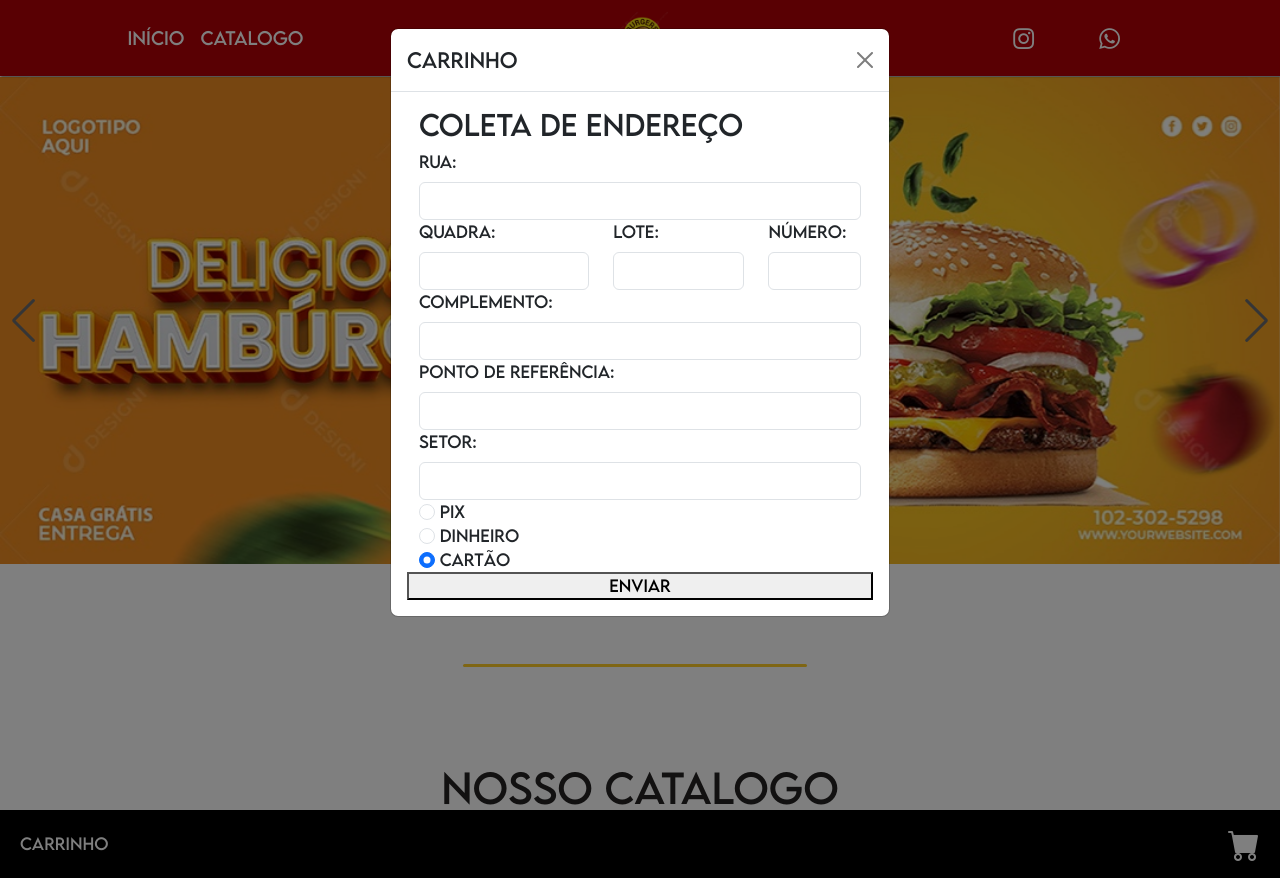
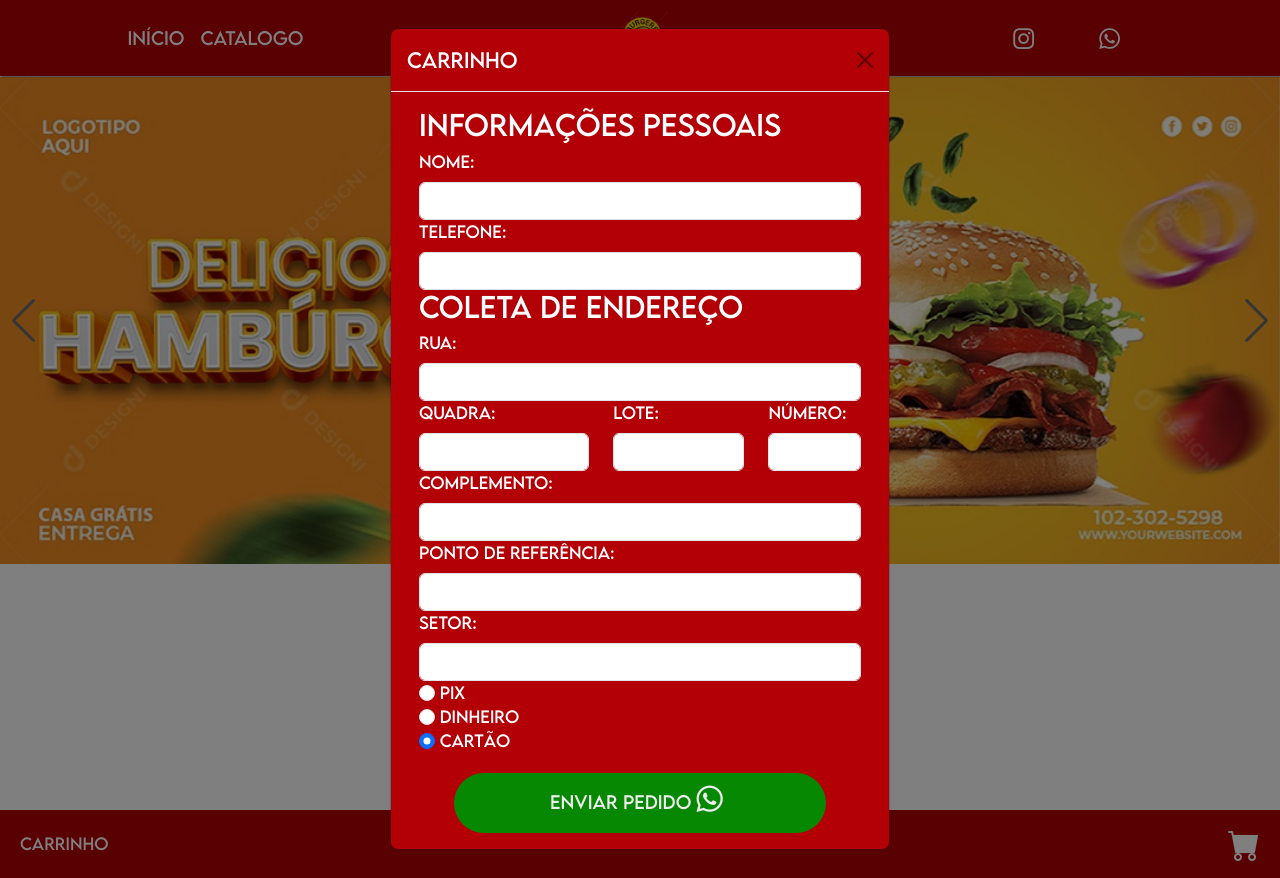
Before and after one commit to GleidistonJR/Junior-Food, a PHP site: page / in a window 1280 px wide, after a click on "Carrinho". Run offline with PHP 8.4, Linux system fonts and the light colour scheme.

Commit message:
nome e tell, e um pouco de css no modal

```diff
--- a/componentes/carrinho-bottom.html
+++ b/componentes/carrinho-bottom.html
@@ -21,27 +21,41 @@
             </div>
             <div class="modal-body">
                 <div class="container">
-                    <h3>Coleta de Endereço</h3>
                     <form id="addressForm" class="row" action="enviar-msg.php" method="post">
+
+
+                        <h3>Informações Pessoais</h3>
+
+                        <div class="col-12">
+                            <label for="nome" class="form-label">Nome:</label>
+                            <input type="text" class="form-control" id="nome" name="nome" required>
+                        </div>
+                        <div class="col-12">
+                            <label for="tel" class="form-label">Telefone:</label>
+                            <input type="number" class="form-control" id="tel" name="tel" required>
+                        </div>
+
+
+                        <h3>Coleta de Endereço</h3>
+
                         <div class="col-12">
                             <label for="rua" class="form-label">Rua:</label>
                             <input type="text" class="form-control" id="rua" name="rua" required>
                         </div>
 
-
                         <div class="col-5">
                             <label for="quadra" class="form-label ">Quadra:</label>
-                            <input type="text" class="form-control" id="quadra" name="quadra" required>
+                            <input type="number" class="form-control" id="quadra" name="quadra" required>
                         </div>
 
                         <div class="col-4">
                             <label for="lote" class="form-label">Lote:</label>
-                            <input type="text" class="form-control" id="lote" name="lote" required>
+                            <input type="number" class="form-control" id="lote" name="lote" required>
                         </div>
 
                         <div class="col-3">
                             <label for="numero" class="form-label">Número:</label>
-                            <input type="text" class="form-control" id="numero" name="numero">
+                            <input type="number" class="form-control" id="numero" name="numero">
                         </div>
 
                         <div class="col-12">
@@ -77,7 +91,7 @@
 
 
 
-                        <button type="submit">Enviar</button>
+                        <button class="enviar" type="submit">Enviar Pedido <i class="bi bi-whatsapp"></i></button>
                     </form>
                 </div>
             </div>
--- a/css/carrinho-bottom.css
+++ b/css/carrinho-bottom.css
@@ -20,3 +20,23 @@
     color: var(--letra-carrinho-bottom);
     font-size: 2em;
 }
+
+.modal-carrinho .modal-content{
+    background-color: var(--back-carrinho-bottom);
+    color: var(--letra-carrinho-bottom);
+}
+.modal-carrinho .modal-content button.enviar{
+    border-radius: 50px;
+    background-color: #078803;
+    padding: 5px 15px 15px 8px;
+    width: 80%;
+    border: none;
+    box-shadow: none;
+    margin-left: 10%;
+    color: #eee;
+    font-size: 1.1em;
+    margin-top: 20px;
+}
+.modal-carrinho .modal-content button.enviar i{
+    font-size: 1.5em;
+}
--- a/css/main.css
+++ b/css/main.css
@@ -12,7 +12,7 @@
     --back-header: #b30006;
 
     --letra-carrinho-bottom: #fff;
-    --back-carrinho-bottom: #000;
+    --back-carrinho-bottom: #b30006;
 
     --amarelo-claro: #fffcf1;
     --amarelo: #FFCC29;
```
Also changed, not shown: enviar-msg.php (+7 -5 lines).
